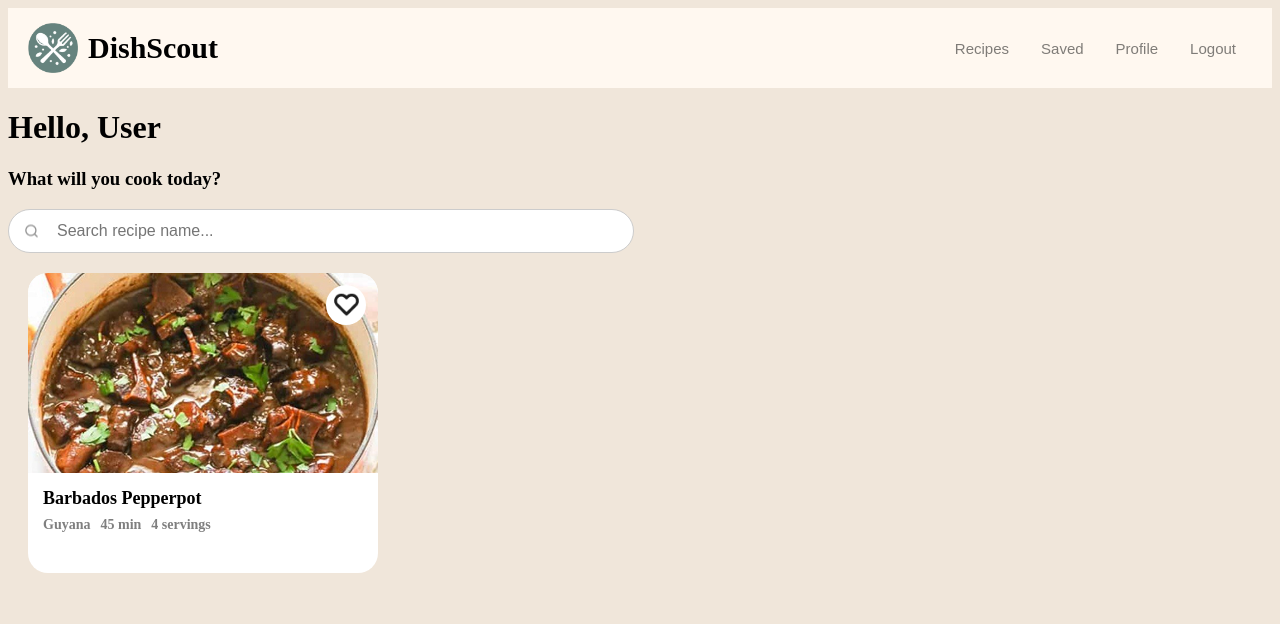
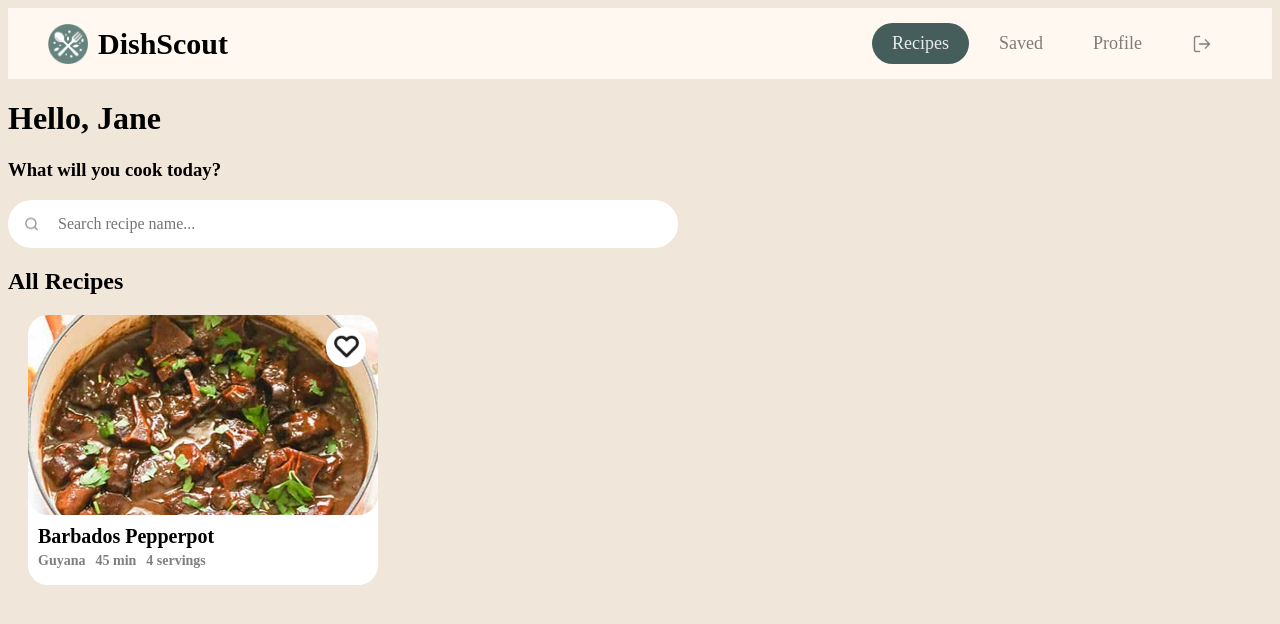
Before and after one commit to mcarlod/DishScout, a React (Vite) app: page /home in a window 1280 px wide. Shown: the top 624 px of the page. Built offline with nearby package versions, Linux system fonts and the light colour scheme.

Commit message:
Improved Navbar styling and created Layout file to have consistency throughout the pages containing the navigation bar.
Fixed: Navigation routing issue through NavLink.

```diff
--- /dev/null
+++ b/src/components/Layout.jsx
@@ -0,0 +1,17 @@
+import { Outlet } from "react-router-dom";
+import Navbar from "../components/Navbar";
+
+const Layout = () => {
+  return (
+    <>
+      <header>
+        <Navbar />
+      </header>
+      <main>
+        <Outlet />
+      </main>
+    </>
+  );
+};
+
+export default Layout;
--- a/src/components/Navbar.jsx
+++ b/src/components/Navbar.jsx
@@ -1,8 +1,10 @@
-import React from 'react';
+import { useNavigate, NavLink } from 'react-router-dom';
 import logo from '../assets/DishScoutLogo.png'
 import '../styles/components.css'
+import logout from '../assets/Log out.png'
 
 function Navbar() {
+    const navigate = useNavigate();
     return (
         <nav className = "navbar">
             <div className="logo-container">
@@ -11,10 +13,12 @@ function Navbar() {
             </div>
 
             <div className="nav-pages">
-                <button onClick={() => navigate("/home")}>Recipes</button>
-                <button onClick={() => navigate("/saved")}>Saved</button>
-                <button onClick={() => navigate("/profile")}>Profile</button>
-                <button onClick={() => navigate("/login")}>Logout</button>
+                <NavLink to="/home" className={({ isActive }) => isActive ? "nav-link active" : "nav-link"}>Recipes</NavLink>
+                <NavLink to="/saved" className={({ isActive }) => isActive ? "nav-link active" : "nav-link"}>Saved</NavLink>
+                <NavLink to="/profile" className={({ isActive }) => isActive ? "nav-link active" : "nav-link"}>Profile</NavLink>
+                <button className="logout-btn" onClick={() => navigate("/")}>
+                    <img src={logout} alt="Log out" className="logout-icon"/>
+                </button>
             </div>
 
         </nav>
--- a/src/pages/Home.jsx
+++ b/src/pages/Home.jsx
@@ -1,4 +1,3 @@
-import Navbar from '../components/Navbar'
 import RecipeCard from "../components/RecipeCard.jsx";
 import SearchBar from '../components/SearchBar'
 import '../styles/globals.css'
@@ -11,17 +10,14 @@ function Home() {
 
     return(
         <>
-            <header>
-                <Navbar />
-            </header>
-
-            <main>
-                <h1>Hello, User</h1>
+            <h1>Hello, Jane</h1>
             <h3>What will you cook today?</h3>
 
-                <section>
+            <section className="searchbar">
                 <SearchBar onSearch={handleSearch}/>
             </section>
+
+            <h2>All Recipes</h2>
 
             <section>
                 <RecipeCard
@@ -32,7 +28,6 @@ function Home() {
                     servings={4}
                 />
             </section>
-            </main>
         </>
     );
 }
--- a/src/routes/AppRouter.jsx
+++ b/src/routes/AppRouter.jsx
@@ -6,17 +6,21 @@ import Home from "../pages/Home";
 import RecipeDetails from "../pages/RecipeDetails";
 import Saved from "../pages/SavedRecipes.jsx";
 import Profile from "../pages/Profile";
+import Layout from "../components/Layout";
 
 export default function AppRouter() {
     return (
         <BrowserRouter>
             <Routes>
-                <Route path="/home" element={<Home />} />
                 <Route path="/" element={<Login />} />
                 <Route path="/signup" element={<Signup />} />
-                <Route path="/recipe/:id" element={<RecipeDetails />} />
-                <Route path="/saved" element={<Saved />} />
-                <Route path="/profile" element={<Profile />} />
+
+                <Route element={<Layout />}>
+                    <Route path="/home" element={<Home />} />
+                    <Route path="/recipe/:id" element={<RecipeDetails />} />
+                    <Route path="/saved" element={<Saved />} />
+                    <Route path="/profile" element={<Profile />} />
+                </Route>
             </Routes>
         </BrowserRouter>
     )
--- a/src/styles/components.css
+++ b/src/styles/components.css
@@ -4,8 +4,7 @@
     background-color: #fff8f0;
     display: flex;
     align-items: center;
-    padding-top: 15px;
-    padding-bottom: 15px;
+    padding: 15px 40px;
 }
 
 .logo-container {
@@ -15,13 +14,14 @@
 }
 
 .logo {
-    margin-left: 20px;
-    width: 50px;
-    height: 50px;
+    margin-left: 0;
+    width: 40px;
+    height: 40px;
     object-fit: contain;
 }
 
 .logo-container h2 {
+    font-family: 'Inria Serif', serif;
     font-size: 30px;
     margin: 0;
     font-weight: bold;
@@ -30,26 +30,53 @@
 
 .nav-pages {
     margin-left: auto;
-    margin-right: 30px;
+    margin-right: 0;
     display: flex;
-    gap: 20px;
+    gap: 10px;
+    align-items: center;
 }
 
-.nav-pages button {
+.nav-pages .nav-link, .nav-pages .logout-btn {
     color: #7f7c78;
     background: none;
     border: none;
-    font-size: 15px;
+    font-family: 'Inria Serif', serif;
+    font-size: 18px;
+    text-decoration: none;
+    padding: 10px 20px;
+    border-radius: 40px;
+    transition: all 0.2s ease;
+    display: flex;
+    align-items: center;
+    justify-content: center;
+}
+
+.logout-icon {
+    height: 20px;
+    width: 20px;
+}
+
+.nav-pages .nav-link:hover, .nav-pages .logout-btn:hover {
+    opacity: 0.7;
+    cursor: pointer;
+}
+
+.nav-pages .nav-link.active {
+    color: #e9ebeb;
+    background: #465e5b;
+    opacity: 1;
 }
 
 /*SearchBar*/
 
 .search-bar {
-    width: 70%;
-    padding: 12px 16px 12px 48px;
-    border: 1px solid #ccc;
+    width: 100%;
+    padding: 15px 20px 15px 50px;
+    border: none;
     border-radius: 40px;
     font-size: 16px;
+    font-family: 'Inria Serif', serif;
+    background-color: white;
 }
 
 .search-icon {
@@ -66,7 +93,7 @@
 
 .search-container {
     position: relative;
-    width: 800px;
+    width: 600px;
 }
 
 /*RecipeCard*/
@@ -102,7 +129,7 @@
 .recipe-card {
     margin: 20px;
     width: 350px;
-    height: 300px;
+    height: 270px;
     background-color: #fff;
     border-radius: 20px;
     overflow: hidden;
@@ -111,6 +138,8 @@
 .recipe-image-wrapper {
     position: relative;
     height: 200px;
+    border-radius: 20px;
+    overflow: hidden;
 }
 
 .recipe-image {
@@ -120,13 +149,15 @@
 }
 
 .recipe-title {
-    margin: 0 0 8px;
-    font-size: 18px;
+    margin: 10px 0 5px;
+    font-size: 20px;
     font-weight: bold;
+    font-family: 'Inria Serif', serif;
 }
 
 .recipe-info {
-    padding: 15px;
+    padding-left: 10px;
+    padding-right: 10px;
 }
 
 .recipe-info-text {
```
Also changed, not shown: src/assets/Log out.png (added). Lines whose indentation alone changed are shown as unchanged.
